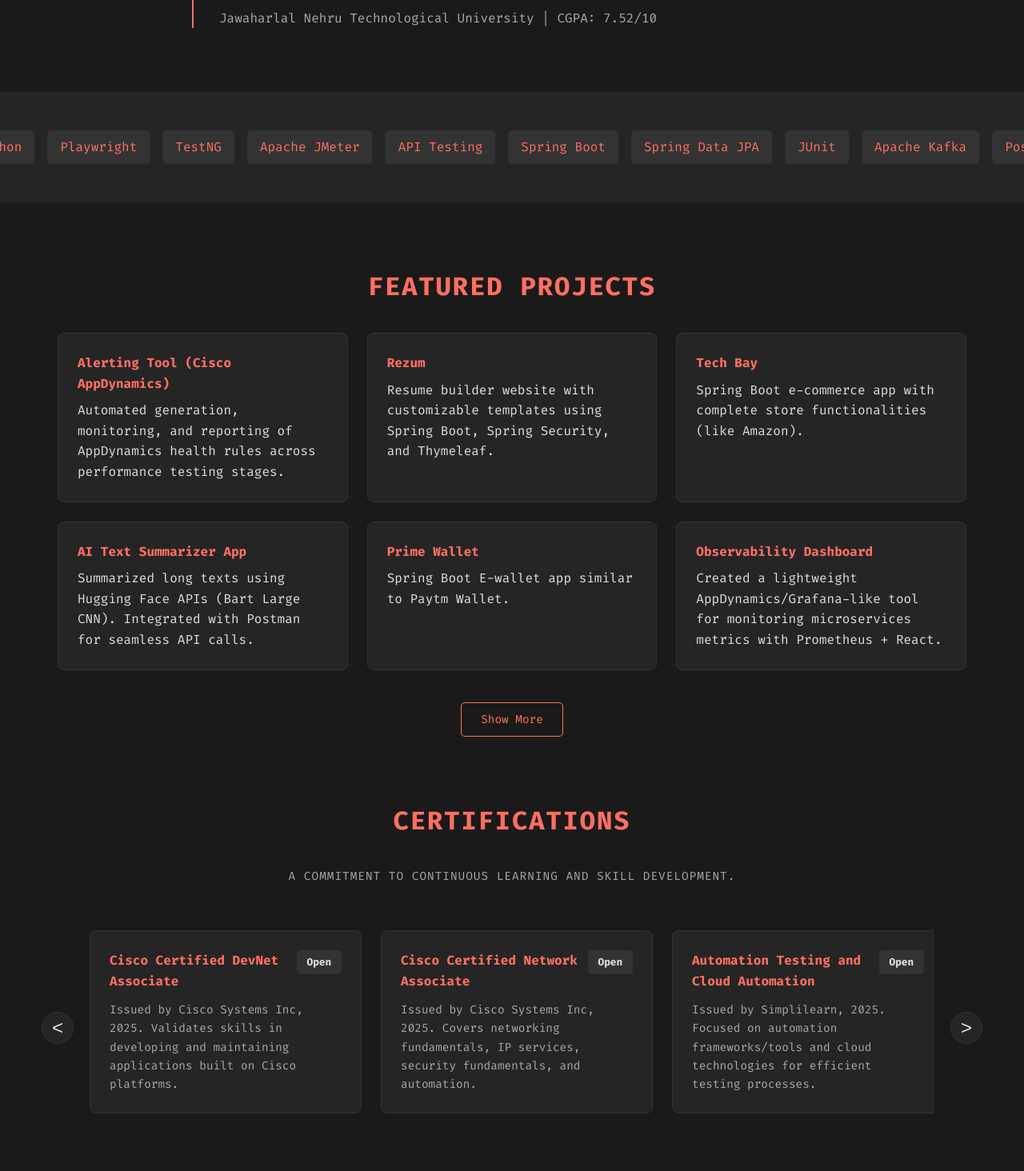
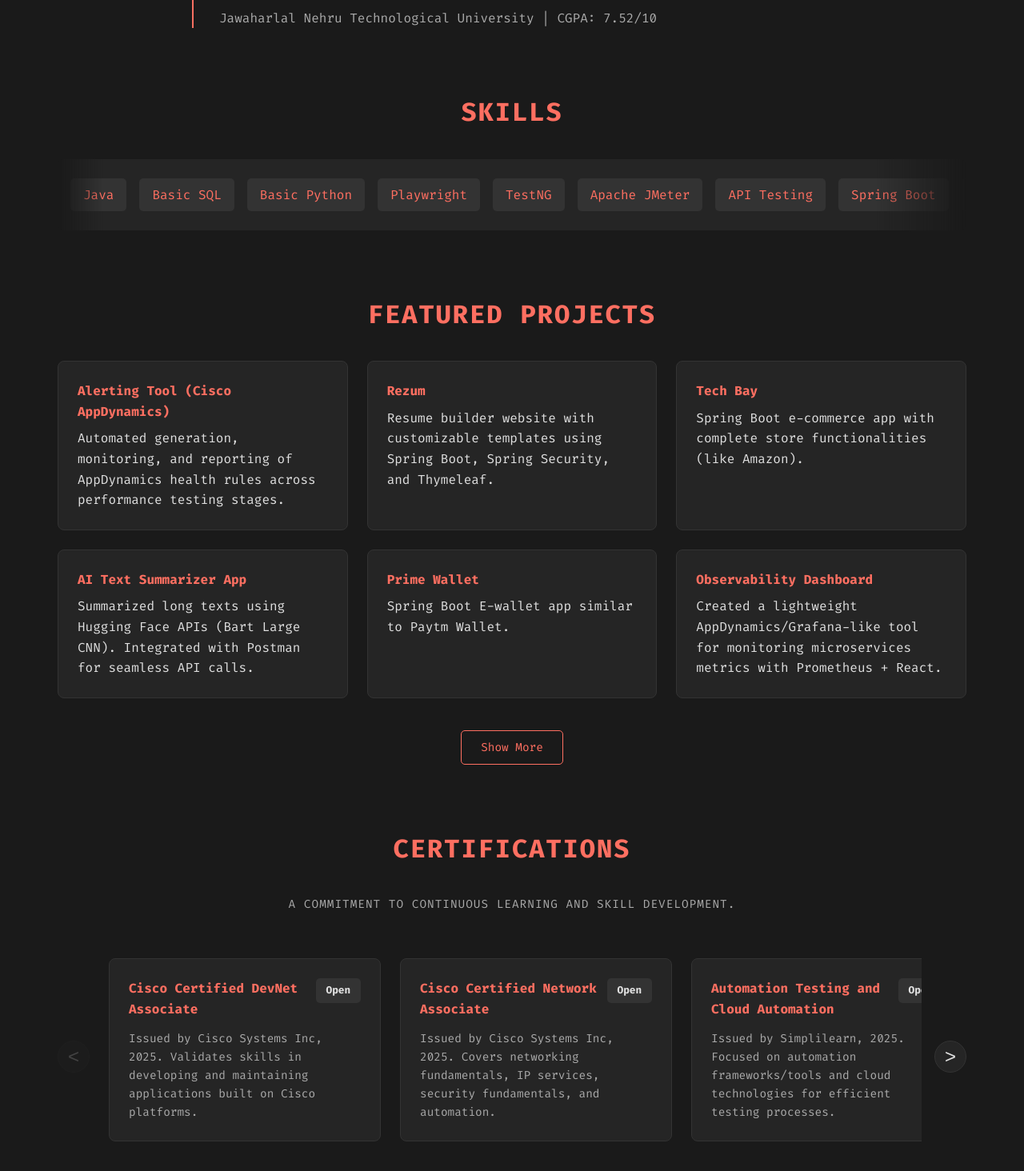
Before and after one commit to Tameemahmedd/tameemmulla-portfolio, a React (Vite) app: page / in a window 1280 px wide. Shown: the part 1826-3290 px from the top of the page at 80% size. Built offline with nearby package versions, Linux system fonts and the light colour scheme.

Commit message:
updated certitifications and skills

```diff
--- a/src/components/Certifications.jsx
+++ b/src/components/Certifications.jsx
@@ -1,5 +1,5 @@
-import React, { useRef } from 'react';
-// Restructure the data to fit the new card style
+import React, { useState, useRef, useEffect } from 'react';
+
 const certsData = [
   { title: "Cisco Certified DevNet Associate", description: "Issued by Cisco Systems Inc, 2025. Validates skills in developing and maintaining applications built on Cisco platforms.", link: "/devnet.png" },
   { title: "Cisco Certified Network Associate", description: "Issued by Cisco Systems Inc, 2025. Covers networking fundamentals, IP services, security fundamentals, and automation.", link: "/ccna.png" },
@@ -10,19 +10,72 @@ const certsData = [
   { title: "AWS Certified Cloud Practitioner", description: "Issued by Amazon Web Services, 2023. Covers cloud concepts, security, technology, and billing.", link: "/aws.png" },
 ];
 
+const AUTO_SCROLL_SPEED = 0.5;
 
 const Certifications = () => {
   const scrollContainerRef = useRef(null);
+  const animationFrameId = useRef(null);
+  const [isHovering, setIsHovering] = useState(false);
+  const [userInteracted, setUserInteracted] = useState(false);
+  const [canScroll, setCanScroll] = useState({ left: false, right: true });
 
-  const scrollRight = () => {
-    if (scrollContainerRef.current) {
-      scrollContainerRef.current.scrollBy({ left: 360, behavior: 'smooth' });
+  useEffect(() => {
+    if (userInteracted) {
+      if (animationFrameId.current) cancelAnimationFrame(animationFrameId.current);
+      return;
+    }
+
+    let isRewinding = false;
+    const scroll = () => {
+      const el = scrollContainerRef.current;
+      if (el && !isHovering && !isRewinding) {
+        // Check if we've reached the end
+        if (el.scrollLeft >= el.scrollWidth - el.clientWidth - 1) {
+          isRewinding = true;
+          // Smoothly scroll back to the start
+          el.scrollTo({ left: 0, behavior: 'smooth' });
+          // After the scroll duration (approx 1s), reset and continue
+          setTimeout(() => { isRewinding = false; }, 1000);
+        } else {
+          el.scrollLeft += AUTO_SCROLL_SPEED;
+        }
+      }
+      animationFrameId.current = requestAnimationFrame(scroll);
+    };
+
+    animationFrameId.current = requestAnimationFrame(scroll);
+    return () => {
+      if (animationFrameId.current) cancelAnimationFrame(animationFrameId.current);
+    };
+  }, [userInteracted, isHovering]);
+
+  const checkScrollPosition = () => {
+    const el = scrollContainerRef.current;
+    if (el) {
+      const canScrollLeft = el.scrollLeft > 5;
+      const canScrollRight = el.scrollLeft < el.scrollWidth - el.clientWidth - 5;
+      setCanScroll({ left: canScrollLeft, right: canScrollRight });
     }
   };
 
-  const scrollLeft = () => {
+  const handleInteraction = () => {
+    if (!userInteracted) setUserInteracted(true);
+  };
+
+  useEffect(() => {
+    const el = scrollContainerRef.current;
+    if (el) {
+        checkScrollPosition();
+        el.addEventListener('scroll', checkScrollPosition);
+    }
+    return () => el?.removeEventListener('scroll', checkScrollPosition);
+  }, []);
+
+  const handleClickScroll = (direction) => {
+    handleInteraction();
     if (scrollContainerRef.current) {
-      scrollContainerRef.current.scrollBy({ left: -360, behavior: 'smooth' });
+      const scrollAmount = direction === 'left' ? -360 : 360;
+      scrollContainerRef.current.scrollBy({ left: scrollAmount, behavior: 'smooth' });
     }
   };
 
@@ -31,11 +84,15 @@ const Certifications = () => {
       <h2>CERTIFICATIONS</h2>
       <p className="tagline">A COMMITMENT TO CONTINUOUS LEARNING AND SKILL DEVELOPMENT.</p>
 
-      <div className="cert-scroll-wrapper">
-        {/* Use {'<'} which is a safer way to write the arrow in JSX */}
-        <button className="scroll-button left" onClick={scrollLeft}>{'<'}</button>
+      <div
+        className="cert-scroll-wrapper"
+        onMouseEnter={() => setIsHovering(true)}
+        onMouseLeave={() => setIsHovering(false)}
+      >
+        <button className="scroll-button left" onClick={() => handleClickScroll('left')} disabled={!canScroll.left}>{'<'}</button>
 
         <div className="cert-grid" ref={scrollContainerRef}>
+          {/* We now map over the original, non-duplicated array */}
           {certsData.map((cert, i) => (
             <a href={cert.link} target="_blank" rel="noopener noreferrer" className="cert-card" key={i}>
               <div className="open-button">Open</div>
@@ -45,8 +102,7 @@ const Certifications = () => {
           ))}
         </div>
 
-        {/* Use {'>'} which is a safer way to write the arrow in JSX */}
-        <button className="scroll-button right" onClick={scrollRight}>{'>'}</button>
+        <button className="scroll-button right" onClick={() => handleClickScroll('right')} disabled={!canScroll.right}>{'>'}</button>
       </div>
     </section>
   );
--- a/src/components/Certifications.scss
+++ b/src/components/Certifications.scss
@@ -8,19 +8,21 @@
   }
 }
 
-// New wrapper to position scroll buttons relative to the grid
+// --- THIS IS THE KEY LAYOUT CHANGE ---
 .cert-scroll-wrapper {
-  position: relative;
-  padding: 0 2.5rem; // Add padding to make space for the buttons
+  // Use Flexbox to position the arrows and the grid
+  display: flex;
+  align-items: center;
+  gap: 1rem; // Add a gap between arrows and the grid
 }
 
 .cert-grid {
   display: flex;
   overflow-x: auto;
   gap: 1.5rem;
-  padding: 1rem 0 2rem 0;
-  // This enables smooth scrolling on touch devices
-  scroll-snap-type: x mandatory;
+  padding: 1rem 0.5rem 2rem 0.5rem;
+  flex-grow: 1; // Allows the grid to take up the available space
+
   &::-webkit-scrollbar { display: none; }
   -ms-overflow-style: none;
   scrollbar-width: none;
@@ -37,20 +39,15 @@
   border: 1px solid $secondary-color;
   position: relative;
   transition: transform 0.3s, box-shadow 0.3s;
-  // This helps with the scroll snapping
-  scroll-snap-align: start;
-
   &:hover {
     transform: translateY(-5px);
     box-shadow: 0 8px 25px rgba(0, 0, 0, 0.2);
   }
-
   h4 {
     color: $primary-color;
     margin-bottom: 0.75rem;
-    padding-right: 60px; // Add padding to prevent text from overlapping the button
+    padding-right: 60px;
   }
-
   p {
     color: $light-text;
     font-size: 0.9rem;
@@ -58,7 +55,6 @@
   }
 }
 
-// Replaced .arrow-icon with .open-button
 .open-button {
   position: absolute;
   top: 1.5rem;
@@ -70,18 +66,16 @@
   font-size: 0.8rem;
   font-weight: bold;
   transition: background-color 0.3s;
-
   .cert-card:hover & {
     background-color: $primary-color;
     color: $bg-color;
   }
 }
 
-// New styles for the scroll buttons
+// --- UPDATED ARROW STYLES ---
 .scroll-button {
-  position: absolute;
-  top: 50%;
-  transform: translateY(-50%);
+  // No longer needs absolute positioning
+  flex-shrink: 0; // Prevent buttons from shrinking
   background-color: $card-bg;
   border: 1px solid $secondary-color;
   color: $text-color;
@@ -94,7 +88,7 @@
   display: flex;
   justify-content: center;
   align-items: center;
-  transition: background-color 0.3s, border-color 0.3s;
+  transition: background-color 0.3s, border-color 0.3s, opacity 0.3s;
 
   &:hover {
     background-color: $primary-color;
@@ -102,11 +96,15 @@
     color: $bg-color;
   }
 
-  &.left {
-    left: -20px;
+  &:disabled {
+    opacity: 0.2;
+    cursor: not-allowed;
+    &:hover {
+      background-color: $card-bg;
+      border-color: $secondary-color;
+      color: $text-color;
+    }
   }
 
-  &.right {
-    right: -20px;
-  }
+  // No longer need .left and .right classes for positioning
 }
--- a/src/components/Footer.jsx
+++ b/src/components/Footer.jsx
@@ -10,7 +10,6 @@ const Footer = () => (
     </div>
     <p className="credit">
       Designed and developed with ❤️ by <strong>Mohammed Tameem Ahmed Mulla</strong>.
-      Powered by React.
     </p>
   </footer>
 );
--- a/src/components/Skills.jsx
+++ b/src/components/Skills.jsx
@@ -1,16 +1,75 @@
-import React from 'react';
+import React, { useRef, useState, useEffect } from 'react';
 
 const skills = [ "Java", "Basic SQL", "Basic Python", "Playwright", "TestNG", "Apache JMeter", "API Testing", "Spring Boot", "Spring Data JPA", "JUnit", "Apache Kafka", "Postman", "Maven", "JIRA", "Git", "GitHub", "Jenkins", "TeamCity", "HTML", "CSS", "MySQL", "Linux", "AWS", "Docker", "Ansible", "Splunk AppDynamics" ];
-const extendedSkills = [...skills, ...skills]; // Duplicate for seamless loop
 
-const Skills = () => (
-  <section id="skills" className="skills-section">
-    <div className="skills-ticker">
-      <div className="ticker-content">
-        {extendedSkills.map((skill, index) => <span key={index}>{skill}</span>)}
+const AUTO_SCROLL_SPEED = 0.5;
+const HOVER_SCROLL_SPEED = 3;
+
+const Skills = () => {
+  const scrollContainerRef = useRef(null);
+  const [isHovering, setIsHovering] = useState(false);
+  const [hoverDirection, setHoverDirection] = useState('none');
+  const animationFrameId = useRef(null);
+
+  useEffect(() => {
+    let isRewinding = false;
+    const scroll = () => {
+      const el = scrollContainerRef.current;
+      if (!el) return;
+
+      if (isHovering) {
+        if (hoverDirection === 'left') {
+          el.scrollLeft -= HOVER_SCROLL_SPEED;
+        } else if (hoverDirection === 'right') {
+          el.scrollLeft += HOVER_SCROLL_SPEED;
+        }
+      } else if (!isRewinding) {
+        if (el.scrollLeft >= el.scrollWidth - el.clientWidth -1) {
+          isRewinding = true;
+          el.scrollTo({ left: 0, behavior: 'smooth' });
+          setTimeout(() => { isRewinding = false; }, 1000);
+        } else {
+          el.scrollLeft += AUTO_SCROLL_SPEED;
+        }
+      }
+      animationFrameId.current = requestAnimationFrame(scroll);
+    };
+
+    animationFrameId.current = requestAnimationFrame(scroll);
+    return () => {
+      if (animationFrameId.current) cancelAnimationFrame(animationFrameId.current);
+    };
+  }, [isHovering, hoverDirection]);
+
+  const handleMouseMove = (e) => {
+    if (!scrollContainerRef.current) return;
+    const { left, width } = scrollContainerRef.current.getBoundingClientRect();
+    const mouseX = e.clientX;
+    const leftZone = left + width * 0.2;
+    const rightZone = left + width * 0.8;
+
+    if (mouseX < leftZone) setHoverDirection('left');
+    else if (mouseX > rightZone) setHoverDirection('right');
+    else setHoverDirection('none');
+  };
+
+  return (
+    <section id="skills" className="container">
+      <h2>SKILLS</h2>
+      <div
+        className="skills-scroller"
+        ref={scrollContainerRef}
+        onMouseEnter={() => setIsHovering(true)}
+        onMouseLeave={() => setIsHovering(false)}
+        onMouseMove={handleMouseMove}
+      >
+        <div className="skills-list">
+          {/* We now map over the original, non-duplicated array */}
+          {skills.map((skill, index) => <span key={index}>{skill}</span>)}
+        </div>
       </div>
-    </div>
-  </section>
-);
+    </section>
+  );
+};
 
 export default Skills;
--- a/src/components/Skills.scss
+++ b/src/components/Skills.scss
@@ -1,18 +1,41 @@
-.skills-section {
-    overflow: hidden; padding: 3rem 0; margin: 3rem 0; background-color: $card-bg;
+// The @keyframes ticker is removed as all motion is now handled by JavaScript.
+
+#skills {
+  h2 {
+    margin-bottom: 2rem;
   }
-  .skills-ticker {
-    width: 100%; white-space: nowrap;
-    .ticker-content {
-      display: inline-block;
-      animation: ticker 60s linear infinite;
-      span {
-        display: inline-block; padding: 0.5rem 1rem; background: $secondary-color;
-        margin: 0 0.5rem; border-radius: 5px; color: $primary-color;
-      }
-    }
+}
+
+.skills-scroller {
+  // This is our main scrollable container
+  overflow-x: auto;
+  background-color: $card-bg;
+  border-radius: 8px;
+  padding: 1.5rem 0;
+
+  // The gradient fade effect for the ends
+  -webkit-mask-image: linear-gradient(to right, transparent, black 5%, black 90%, transparent);
+  mask-image: linear-gradient(to right, transparent, black 5%, black 90%, transparent);
+
+  // Hide the actual scrollbar
+  &::-webkit-scrollbar { display: none; }
+  -ms-overflow-style: none; /* IE and Edge */
+  scrollbar-width: none; /* Firefox */
+}
+
+.skills-list {
+  // A simple flex container for the skill tags
+  display: flex;
+  gap: 1rem;
+  padding: 0 1rem;
+
+  span {
+    display: inline-block;
+    padding: 0.5rem 1rem;
+    background: $secondary-color;
+    border-radius: 5px;
+    color: $primary-color;
+    white-space: nowrap;
+    user-select: none;
   }
-  @keyframes ticker {
-    0% { transform: translateX(0); }
-    100% { transform: translateX(-50%); }
-  }
+}
```
Also changed, not shown: 1 other file (tests, documents, lock files or other folders).
